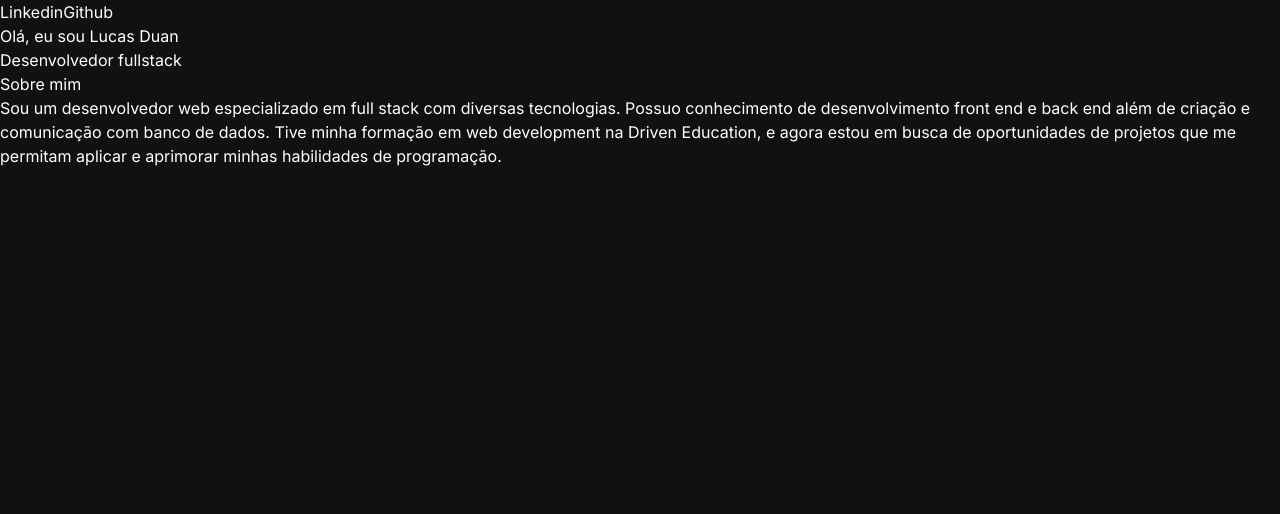
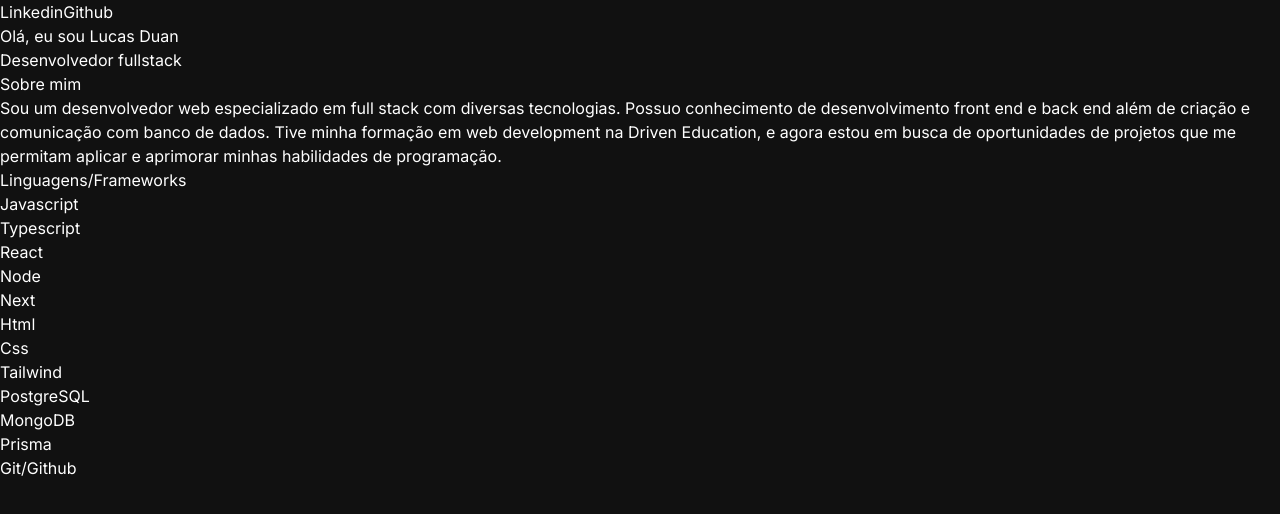
Before and after one commit to duanzin/portfolio, a Next.js app: page / in a window 1280 px wide. Shown: the top 514 px of the page. Built offline with nearby package versions, Linux system fonts and the light colour scheme.

Commit message:
feat: added languages and frameworks list

```diff
--- a/src/app/layout.js
+++ b/src/app/layout.js
@@ -5,7 +5,7 @@ const inter = Inter({ subsets: ['latin'] })
 
 export const metadata = {
   title: 'Portfolio',
-  description: 'Portfolio made with nextjs',
+  description: 'Portfolio de Lucas Duan Rodrigues',
 }
 
 export default function RootLayout({ children }) {
--- a/src/app/page.js
+++ b/src/app/page.js
@@ -1,7 +1,21 @@
 import Link from "next/link";
-import Image from "next/image";
 
 export default function Home() {
+  const languages = [
+    "Javascript",
+    "Typescript",
+    "React",
+    "Node",
+    "Next",
+    "Html",
+    "Css",
+    "Tailwind",
+    "PostgreSQL",
+    "MongoDB",
+    "Prisma",
+    "Git/Github",
+  ];
+
   return (
     <main>
       <header>
@@ -24,8 +38,21 @@ export default function Home() {
             aprimorar minhas habilidades de programação.
           </p>
         </div>
-
+        <div>
+          <h3>Linguagens/Frameworks</h3>
+          <Skills languages={languages} />
+        </div>
       </section>
     </main>
   );
 }
+
+function Skills(props) {
+  return (
+    <ul>
+      {props.languages.map((language) => {
+        return <li key={language}>{language}</li>;
+      })}
+    </ul>
+  );
+}
```
